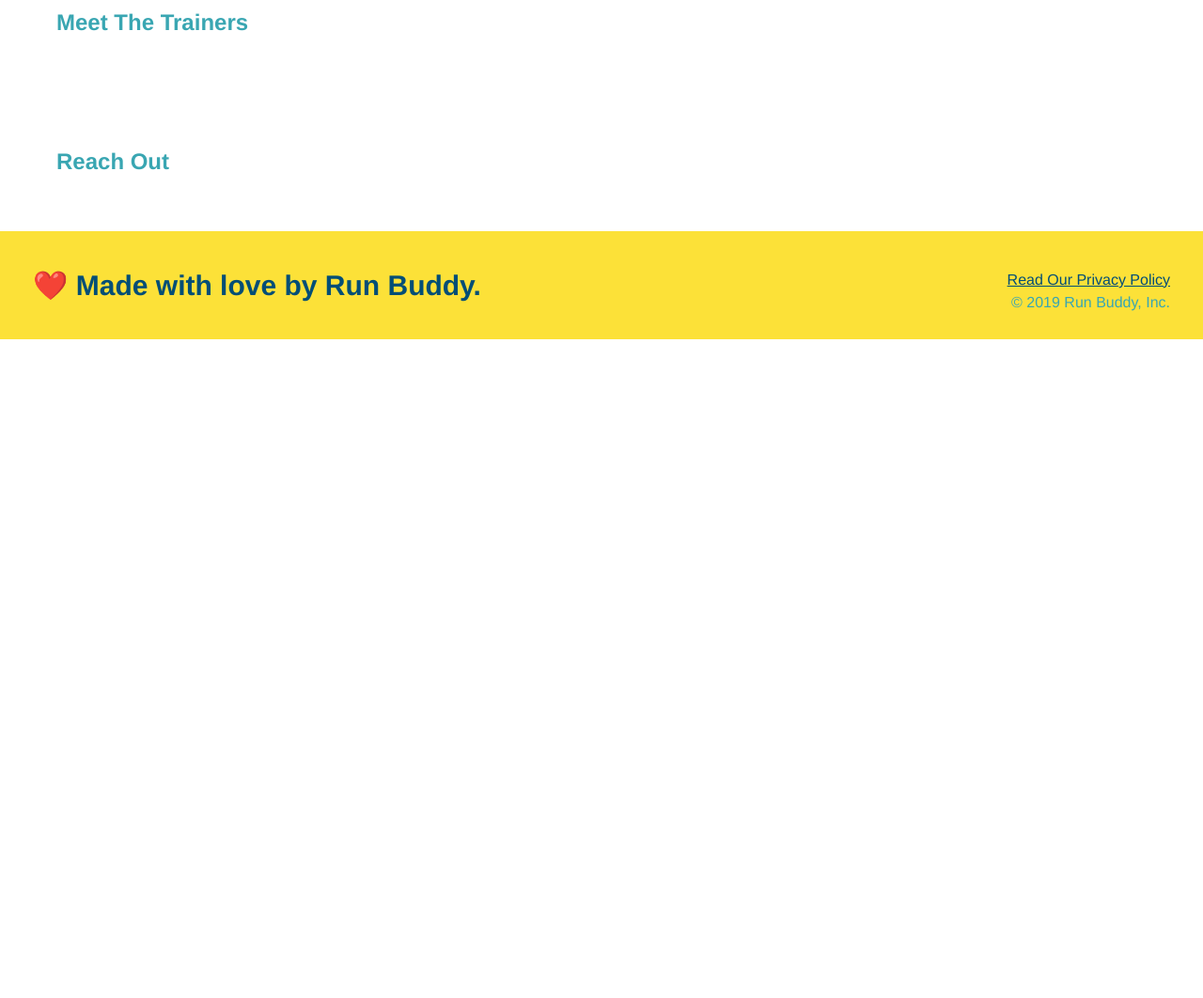
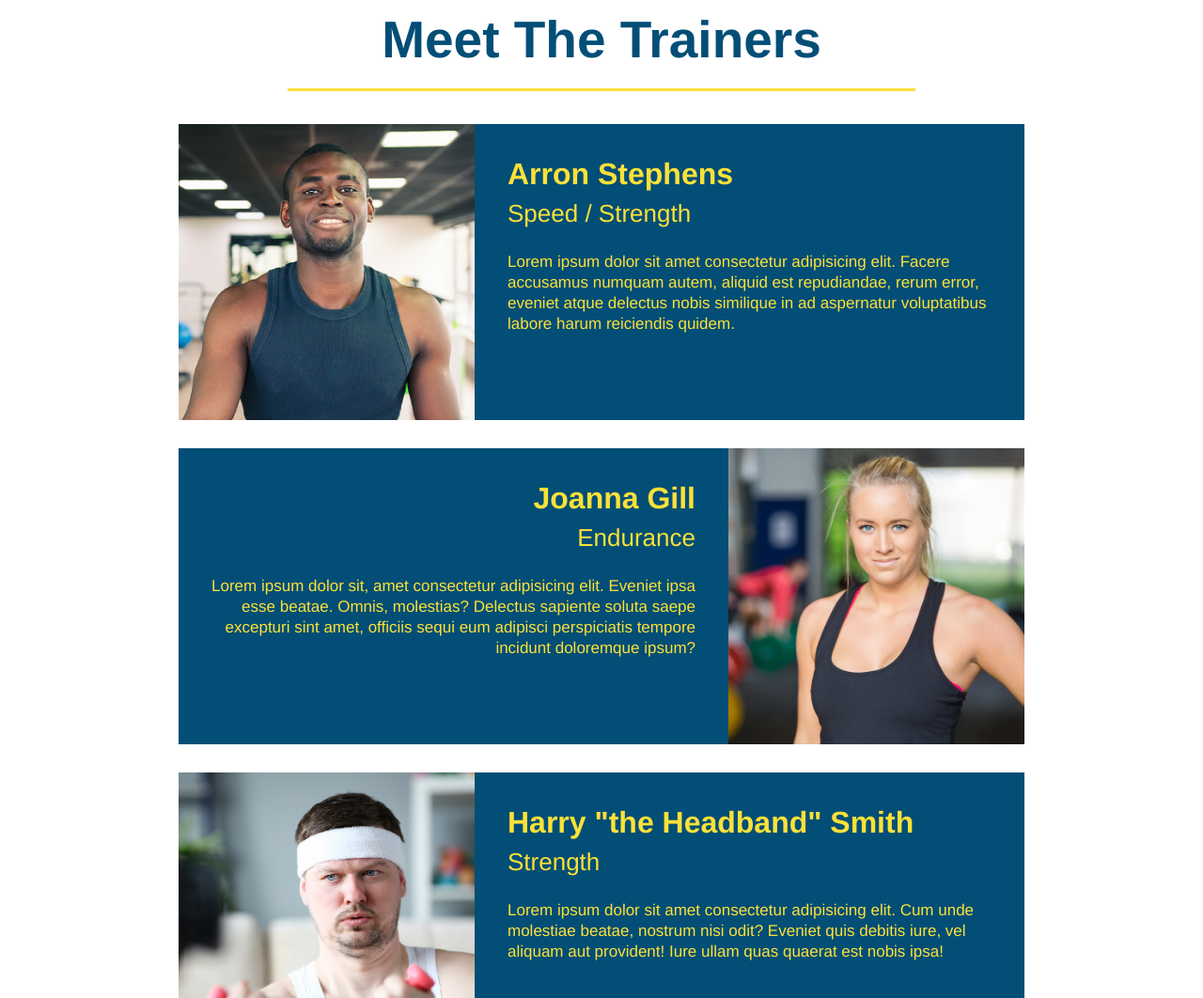
Before and after one commit to Aishels/run-buddy, a plain HTML site: page index.html in a window 1280 px wide. Shown: the part 2780-3842 px from the top of the page at 94% size. Before the commit the page ends 3141 px from the top, so only its background shows below. Drawn offline with Linux system fonts and the light colour scheme.

Commit message:
meet the trainers section

```diff
--- a/assets/css/style.css
+++ b/assets/css/style.css
@@ -178,3 +178,50 @@ section {
 .secondary-border {
   border-color: #39a6b2;
 }
+
+.trainers {
+  text-align: center;
+}
+
+.trainer {
+  width: 900px;
+  margin: 0 auto 30px auto;
+  background: #024e76;
+  color: #fce138;
+  overflow: auto;
+}
+
+.trainer img {
+  width: 35%;
+  float: left;
+}
+
+.trainer-bio {
+  padding: 35px;
+  float: left;
+  width: 65%;
+}
+
+.trainer-bio h3 {
+  font-size: 32px;
+  margin-bottom: 8px;
+}
+
+.trainer-bio h4 {
+  font-weight: lighter;
+  font-size: 26px;
+  margin-bottom: 25px;
+}
+
+.trainer-bio p {
+  font-size: 17px;
+  line-height: 1.3;
+}
+
+.text-left {
+  text-align: left;
+}
+
+.text-right {
+  text-align: right;
+}
--- a/index.html
+++ b/index.html
@@ -109,8 +109,43 @@
   </section>
 
   <!-- "meet the trainers" section -->
-  <section>
-    <h2>Meet The Trainers</h2>
+  <section id="your-trainers" class="trainers">
+    <h2 class="section-title primary-border">
+      Meet The Trainers
+    </h2>
+    <!-- first trainer bio -->
+    <article class="trainer">
+      <img src="./assets/images/trainer-1.jpg" alt="Arron Stephens in his workout clothes, ready to pump iron" />
+      <div class="trainer-bio text-left">
+        <h3>Arron Stephens</h3>
+        <h4>Speed / Strength</h4>
+        <p>
+          Lorem ipsum dolor sit amet consectetur adipisicing elit. Facere accusamus numquam autem, aliquid est repudiandae, rerum error, eveniet atque delectus nobis similique in ad aspernatur voluptatibus labore harum reiciendis quidem.
+        </p>
+      </div>
+    </article>
+    <!-- second trainer bio -->
+    <article class="trainer">
+      <div class="trainer-bio text-right">
+        <h3>Joanna Gill</h3>
+        <h4>Endurance</h4>
+        <p>
+          Lorem ipsum dolor sit, amet consectetur adipisicing elit. Eveniet ipsa esse beatae. Omnis, molestias? Delectus sapiente soluta saepe excepturi sint amet, officiis sequi eum adipisci perspiciatis tempore incidunt doloremque ipsum?
+        </p>
+      </div>
+      <img src="./assets/images/trainer-2.jpg" alt="Joanna Gill cooling off after a workout" />
+    </article>
+    <!-- third trainer bio -->
+    <article class="trainer">
+      <img src="./assets/images/trainer-3.jpg" alt="Harry Smith wearing a headband and lifting comically small pink weights" />
+      <div class="trainer-bio text-left">
+        <h3>Harry "the Headband" Smith</h3>
+        <h4>Strength</h4>
+        <p>
+          Lorem ipsum dolor sit amet consectetur adipisicing elit. Cum unde molestiae beatae, nostrum nisi odit? Eveniet quis debitis iure, vel aliquam aut provident! Iure ullam quas quaerat est nobis ipsa!
+        </p>
+      </div>
+    </article>
   </section>
 
   <!-- "reach out" section -->
```
Also changed, not shown: assets/images/trainer-1.jpg (added), assets/images/trainer-2.jpg (added), assets/images/trainer-3.jpg (added).
